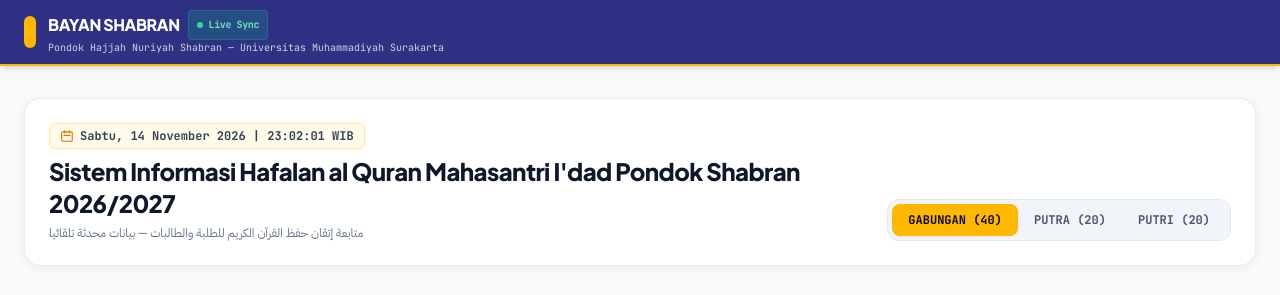
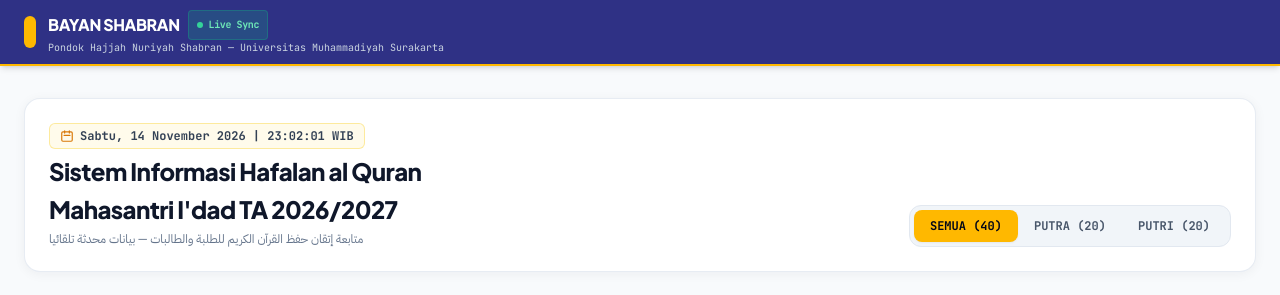
Before and after one commit to baiqlah/bayan-shabran, a plain HTML site: page index.html in a window 1280 px wide. Shown: the top 295 px of the page. Drawn offline with nearby package versions, Linux system fonts and the light colour scheme.

Commit message:
index.html

```diff
--- a/index.html
+++ b/index.html
@@ -106,14 +106,17 @@
                     </div>
                 </div>
                 <h1 class="text-xl sm:text-2xl font-extrabold text-slate-900 tracking-tight">
-                    Sistem Informasi Hafalan al Quran Mahasantri I'dad Pondok Shabran 2026/2027
+                    Sistem Informasi Hafalan al Quran
+                </h1>
+                <h1 class="text-xl sm:text-2xl font-extrabold text-slate-900 tracking-tight">
+                    Mahasantri I'dad TA 2026/2027
                 </h1>
                 <p class="text-xs text-slate-500 font-arabic">متابعة إتقان حفظ القرآن الكريم للطلبة والطالبات — بيانات محدثة تلقائيا</p>
             </div>
 
             <div class="inline-flex p-1 bg-slate-100 rounded-xl border border-slate-200 shrink-0">
                 <button onclick="setMainViewMode('all')" id="btnViewAll" class="px-4 py-2 text-xs font-mono font-bold uppercase rounded-lg bg-ums-gold text-slate-950 shadow-sm transition-all">
-                    Gabungan (40)
+                    Semua (40)
                 </button>
                 <button onclick="setMainViewMode('L')" id="btnViewL" class="px-4 py-2 text-xs font-mono font-bold uppercase rounded-lg text-slate-600 hover:text-slate-900 transition-all">
                     Putra (20)
```
